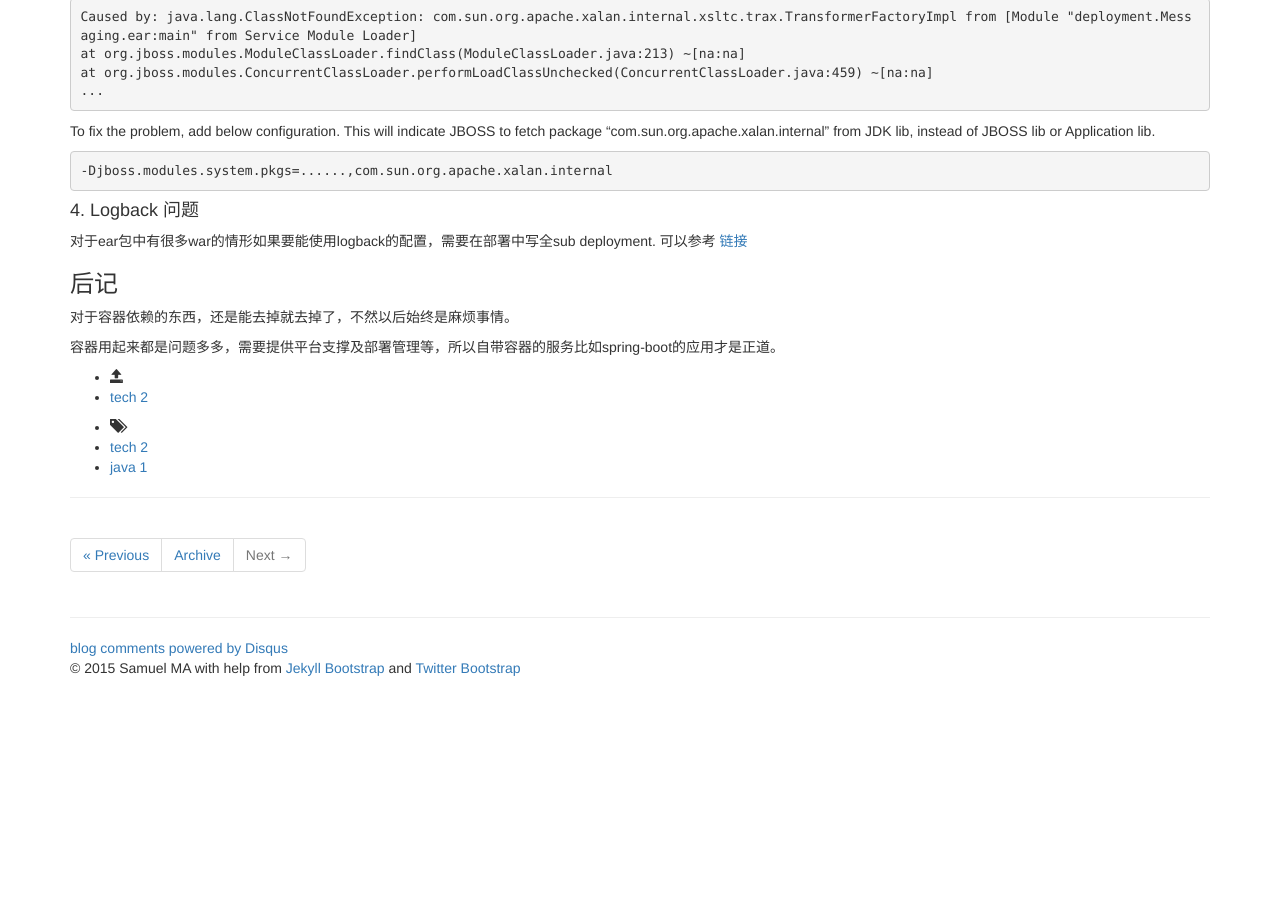
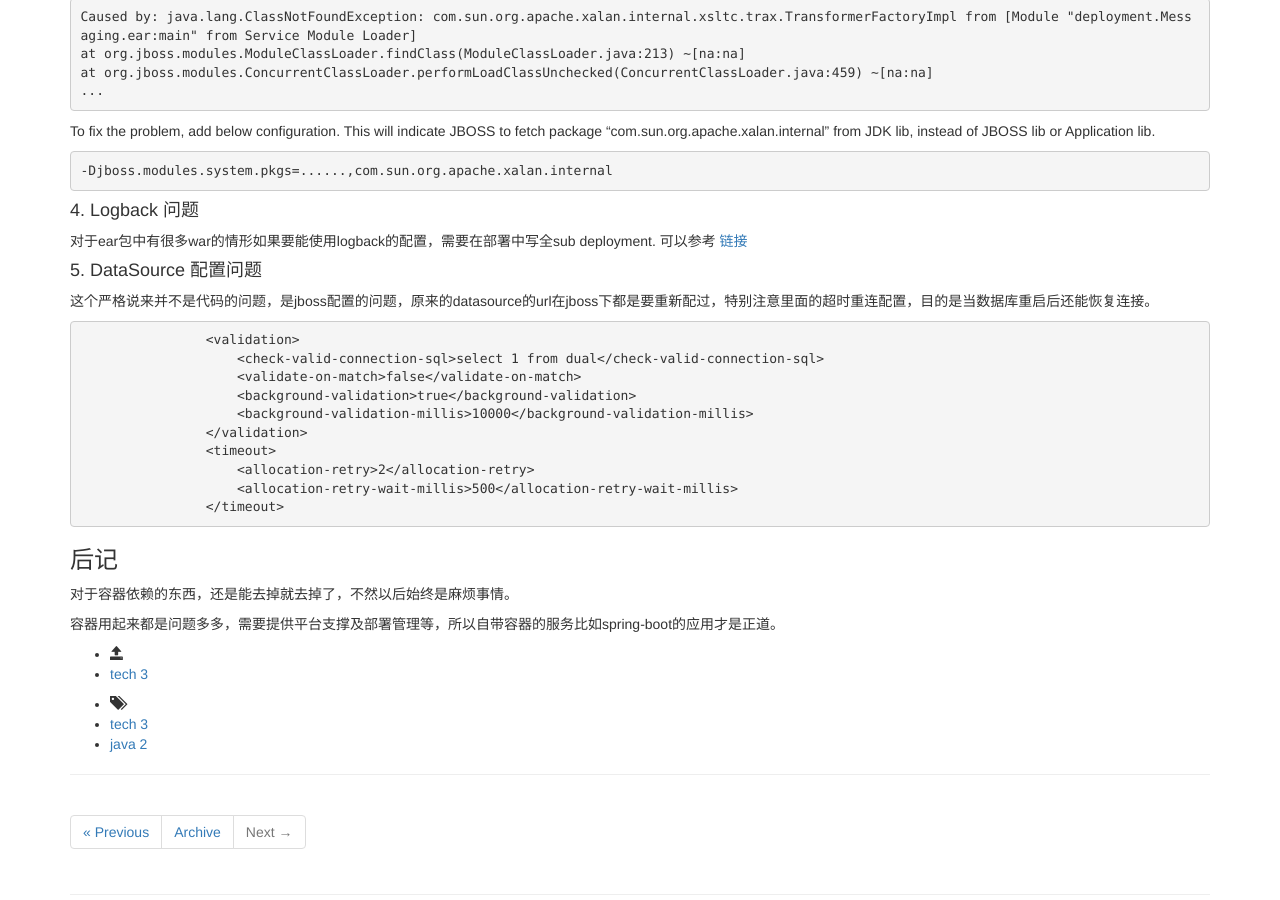
Before and after one commit to eyinsma/eyinsma.github.io, a Jekyll site: the page built from _posts/2015-09-10-jboss移植二三事.md, in a window 1280 px wide and 900 px high, scrolled down 846 px. Built offline with Jekyll 4.4.1, drawn with Linux system fonts in a browser that asks for light colours; nearby versions of some CDN libraries; library files that are not in the unit come from our copies; comment, search, counter and statistics services are not loaded; before the commit the page ends 1534 px from its top, so only the background shows below that.

Commit message:
add post

```diff
--- a/_posts/2015-09-10-jboss移植二三事.md
+++ b/_posts/2015-09-10-jboss移植二三事.md
@@ -51,6 +51,20 @@ To fix the problem, add below configuration. This will indicate JBOSS to fetch p
 ####4. Logback 问题
 对于ear包中有很多war的情形如果要能使用logback的配置，需要在部署中写全sub deployment. 可以参考 [链接](http://tinyapps.blogspot.com/2013/01/getting-logback-and-slf4j-to-work-in.html)
 
+####5. DataSource 配置问题
+这个严格说来并不是代码的问题，是jboss配置的问题，原来的datasource的url在jboss下都是要重新配过，特别注意里面的超时重连配置，目的是当数据库重启后还能恢复连接。
+
+                    <validation>
+                        <check-valid-connection-sql>select 1 from dual</check-valid-connection-sql>
+                        <validate-on-match>false</validate-on-match>
+                        <background-validation>true</background-validation>
+                        <background-validation-millis>10000</background-validation-millis>
+                    </validation>
+                    <timeout>
+                        <allocation-retry>2</allocation-retry>
+                        <allocation-retry-wait-millis>500</allocation-retry-wait-millis>
+                    </timeout>
+
 ### 后记
 对于容器依赖的东西，还是能去掉就去掉了，不然以后始终是麻烦事情。
 
```
Also changed, not shown: _posts/2015-03-10-基于Redis构建的基础组件.md (added, +153 -0 lines).
